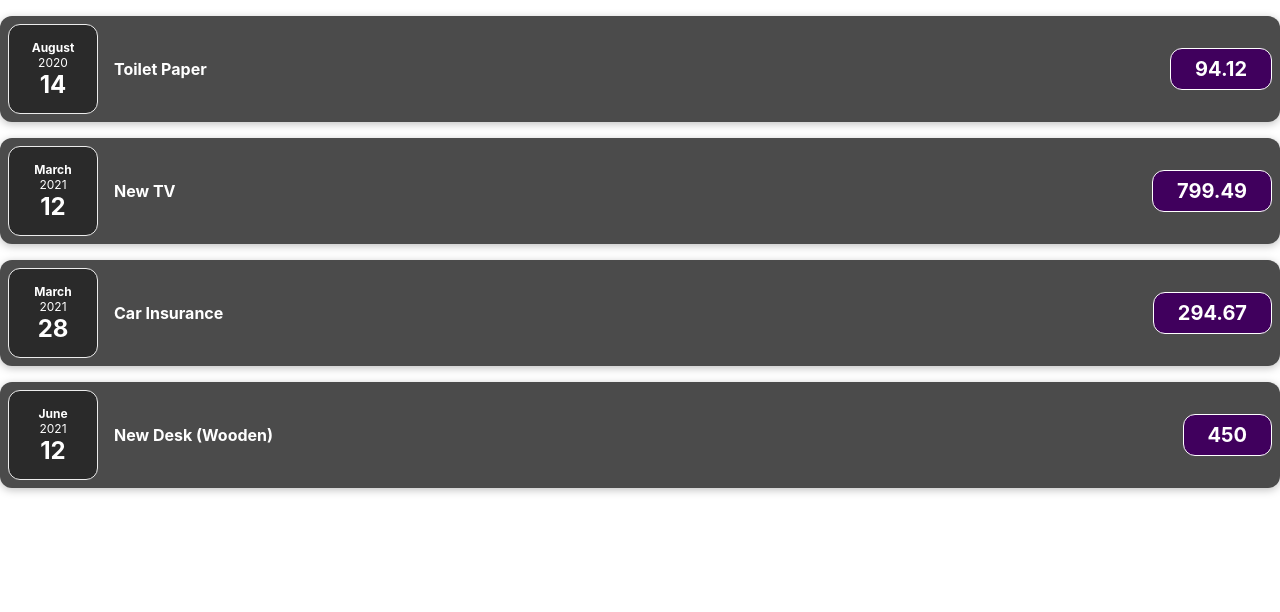
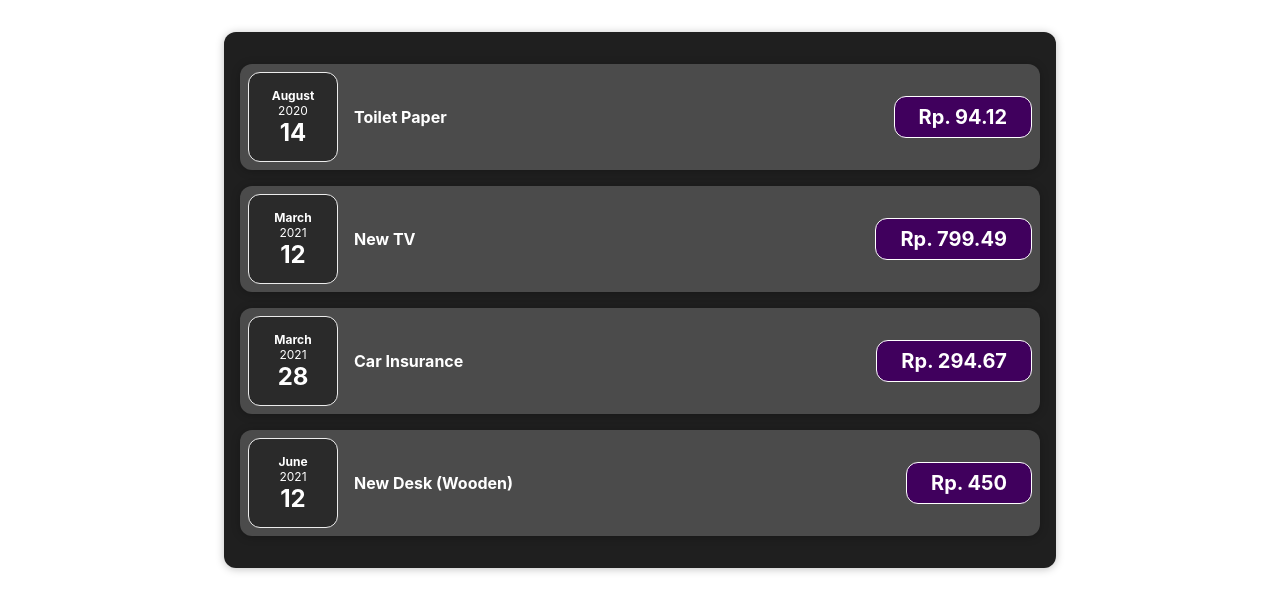
Before and after one commit to natanaelrusli/react-basic, a React (Create React App) app: page / in a window 1280 px wide. Shown: the top 612 px of the page. Built offline with nearby package versions, Linux system fonts and the light colour scheme.

Commit message:
Add: Card wrapper component

```diff
--- a/src/App.js
+++ b/src/App.js
@@ -1,4 +1,4 @@
-import ExpenseItem from './components/ExpenseItem'
+import Expenses from "./components/Expenses";
 
 function App() {
   // here is how you add a paragraph into a div using vanilla JS
@@ -13,7 +13,11 @@
       amount: 94.12,
       date: new Date(2020, 7, 14),
     },
-    { id: 'e2', title: 'New TV', amount: 799.49, date: new Date(2021, 2, 12) },
+    { id: 'e2',
+      title: 'New TV',
+      amount: 799.49,
+      date: new Date(2021, 2, 12)
+    },
     {
       id: 'e3',
       title: 'Car Insurance',
@@ -30,18 +34,7 @@
 
   return (
     <div>
-      {
-        expenses.map((expense) => {
-          return(
-            <ExpenseItem
-              key = {expense.id}
-              title = {expense.title}
-              amount = {expense.amount}
-              date = {expense.date}
-            />
-          )
-        })
-      }
+      <Expenses items = {expenses} />
     </div>
   );
 }
--- /dev/null
+++ b/src/components/Card.css
@@ -0,0 +1,4 @@
+.card {
+    border-radius: 12px;
+    box-shadow: 0 1px 8px rgba(0, 0, 0, 0.25);
+}
--- /dev/null
+++ b/src/components/Card.js
@@ -0,0 +1,15 @@
+import React from 'react'
+
+import './Card.css'
+
+function Card(props) {
+  const classes = 'card ' + props.className
+
+  return (
+    <div className={ classes }>
+        {props.children}
+    </div>
+  )
+}
+
+export default Card
--- a/src/components/ExpenseItem.css
+++ b/src/components/ExpenseItem.css
@@ -2,10 +2,8 @@
     display: flex;
     justify-content: space-between;
     align-items: center;
-    box-shadow: 0 2px 8px rgba(0, 0, 0, 0.25);
     padding: 0.5rem;
     margin: 1rem 0;
-    border-radius: 12px;
     background-color: #4b4b4b;
 }
 
--- a/src/components/ExpenseItem.js
+++ b/src/components/ExpenseItem.js
@@ -1,6 +1,7 @@
 import React from 'react'
 
 import ExpenseDate from './ExpenseDate'
+import Card from './Card'
 
 import './ExpenseItem.css'
 
@@ -9,15 +10,15 @@
   const expenseAmount = props.amount
 
   return (
-    <div className='expense-item'>
+    <Card className='expense-item'>
       <ExpenseDate date = {props.date} />
       <h2 className='expense-item__date'>
         { expenseTitle }
       </h2>
       <div className='expense-item__price'>
-        { expenseAmount }
+        Rp. { expenseAmount }
       </div>
-    </div>
+    </Card>
   )
 }
 
--- /dev/null
+++ b/src/components/Expenses.css
@@ -0,0 +1,7 @@
+.expenses {
+    padding: 1rem;
+    background-color: rgb(31, 31, 31);
+    margin: 2rem auto;
+    width: 50rem;
+    max-width: 95%;
+}
--- /dev/null
+++ b/src/components/Expenses.js
@@ -0,0 +1,29 @@
+import React from 'react'
+
+import ExpenseItem from './ExpenseItem'
+import Card from './Card'
+
+import './Expenses.css'
+
+function Expenses(props) {
+    const expenses = props.items
+
+  return (
+    <Card className='expenses'>
+    {
+        expenses.map((expense) => {
+          return(
+            <ExpenseItem
+              key = {expense.id}
+              title = {expense.title}
+              amount = {expense.amount}
+              date = {expense.date}
+            />
+          )
+        })
+    }
+    </Card>
+  )
+}
+
+export default Expenses
```
Also changed, not shown: 1 other file (tests, documents, lock files or other folders).
